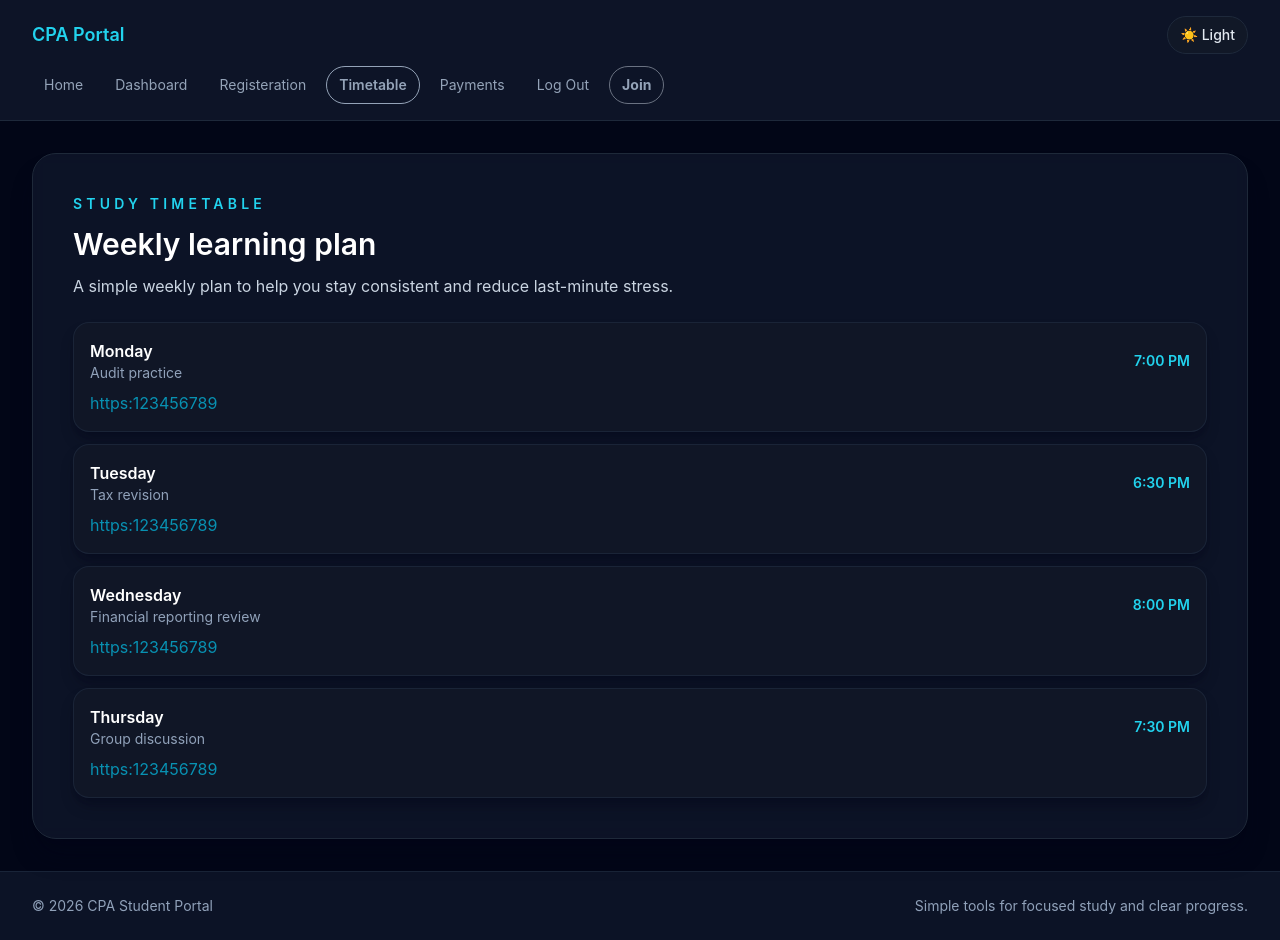
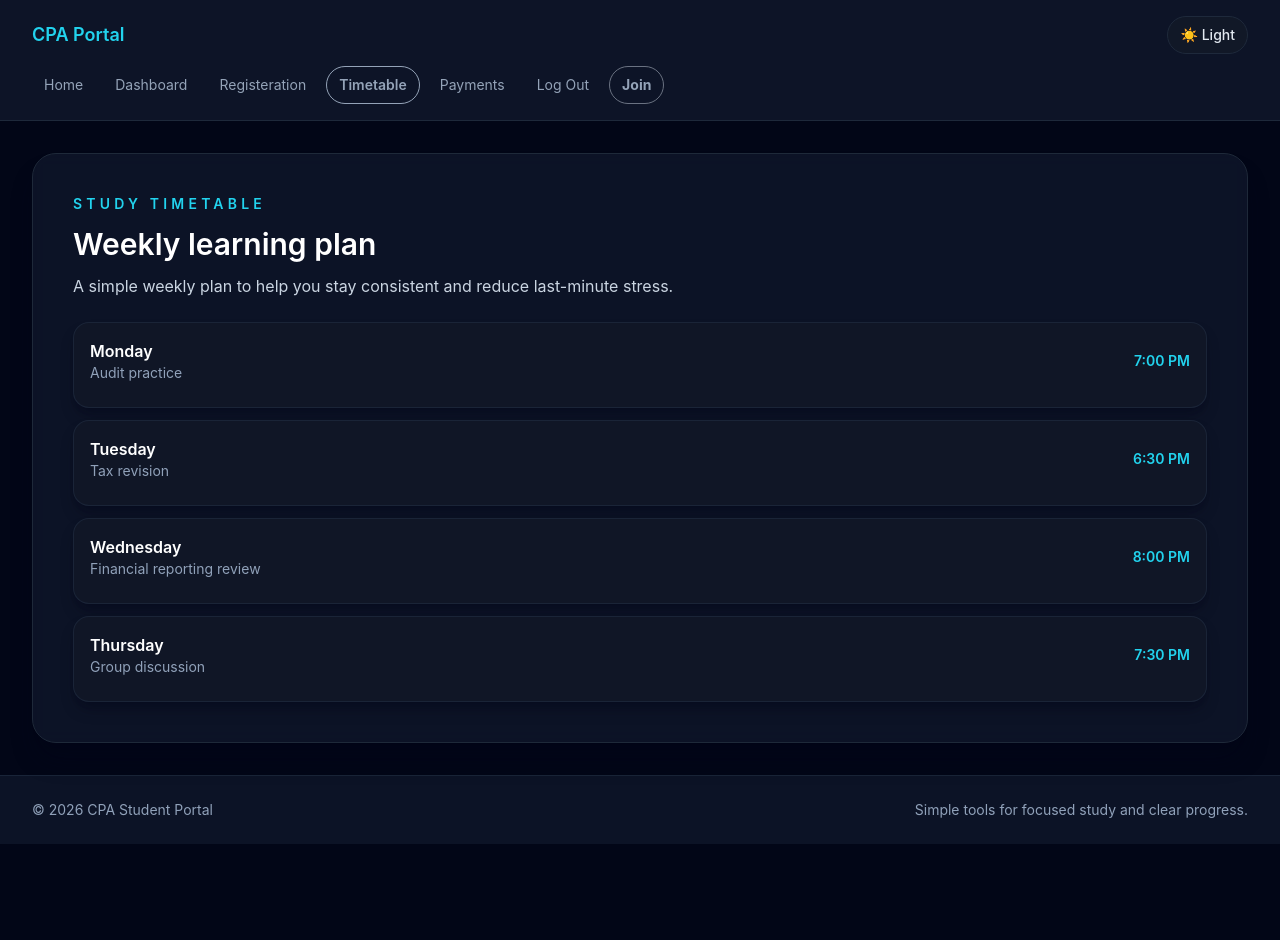
Before and after one commit to Nellyojay/cpa-with-okello, a React (Vite) app: page /timetable in a window 1280 px wide. After the commit the page ends 844 px from the top, so only its background shows below. Built offline with nearby package versions, Linux system fonts and the light colour scheme.

Commit message:
time table

```diff
--- a/src/components/timeTable.tsx
+++ b/src/components/timeTable.tsx
@@ -3,7 +3,7 @@ import { useState } from "react";
 const schedule = [
   { day: 'Monday', task: 'Audit practice', time: '7:00 PM', sessionLink: 'https:123456789' },
   { day: 'Tuesday', task: 'Tax revision', time: '6:30 PM', sessionLink: 'https:123456789' },
-  { day: 'Wednesday', task: 'Financial reporting review', time: '8:00 PM', sessionLink: 'https:123456789' },
+  { day: 'Wednesday', task: 'Financial reporting review', time: '8:00 PM', sessionLink: '' },
   { day: 'Thursday', task: 'Group discussion', time: '7:30 PM', sessionLink: 'https:123456789' },
 ]
 
@@ -27,8 +27,14 @@ function TimeTable() {
               <p className="text-sm font-semibold text-primary">{item.time}</p>
             </div>
 
-            {!openLink && (
-              <a href="#" className="text-primary-strong sm:hover:text-primary not-sm:active:text-primary">{item.sessionLink}</a>
+            {Boolean(openLink && item.sessionLink) ? (
+              <a href="#"
+                className="text-primary-strong sm:hover:text-primary not-sm:active:text-primary"
+              >
+                Join class: {item.sessionLink.slice(0, 12)}...
+              </a>
+            ) : Boolean(openLink && !item.sessionLink) && (
+              <p className="text-gray-400">--Class not created yet--</p>
             )}
           </div>
         ))}
```
